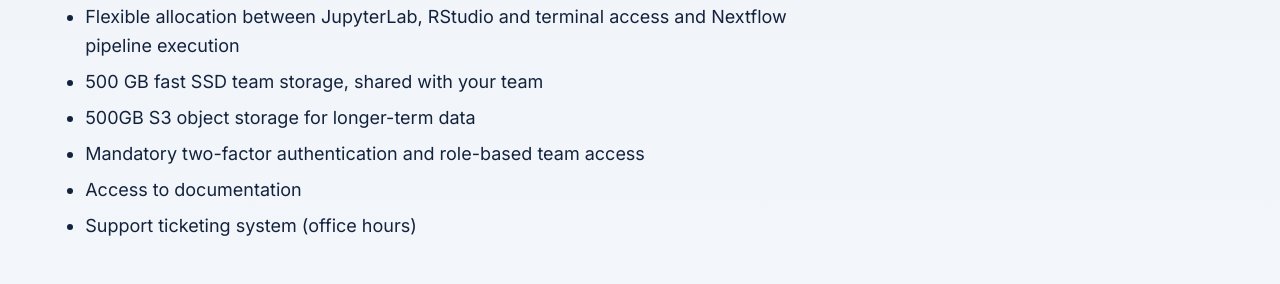
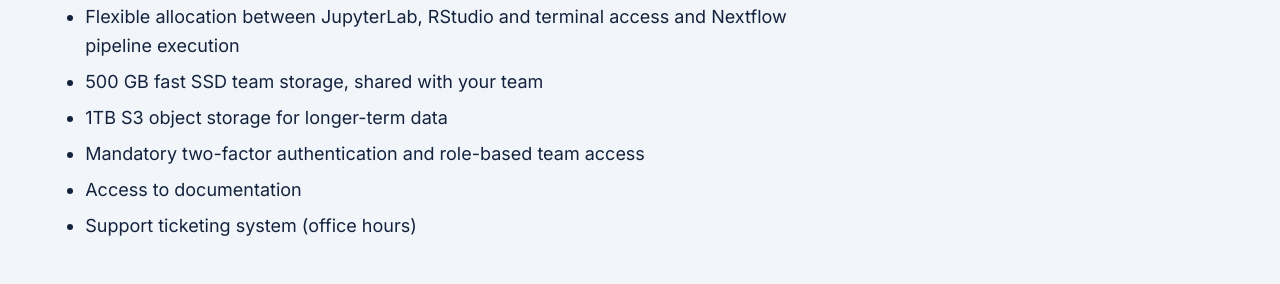
Before and after one commit to MRC-CLIMB/website, a Jekyll site: the page built from pricing/trial.md, in a window 1280 px wide and 900 px high, scrolled down 721 px. Shown: the part 153-437 px from the top of the window. Built offline with Jekyll 4.4.1, drawn with Linux system fonts in a browser that asks for light colours.

Commit message:
Update trial.md

```diff
--- a/pricing/trial.md
+++ b/pricing/trial.md
@@ -19,7 +19,7 @@
 - 8 vCPUs, 64 GB memory (1:8 CPU:GB memory ratio)
 - Flexible allocation between JupyterLab, RStudio and terminal access and Nextflow pipeline execution
 - 500 GB fast SSD team storage, shared with your team
-- 500GB S3 object storage for longer-term data
+- 1TB S3 object storage for longer-term data
 - Mandatory two-factor authentication and role-based team access
 - Access to documentation
 - Support ticketing system (office hours)
```
